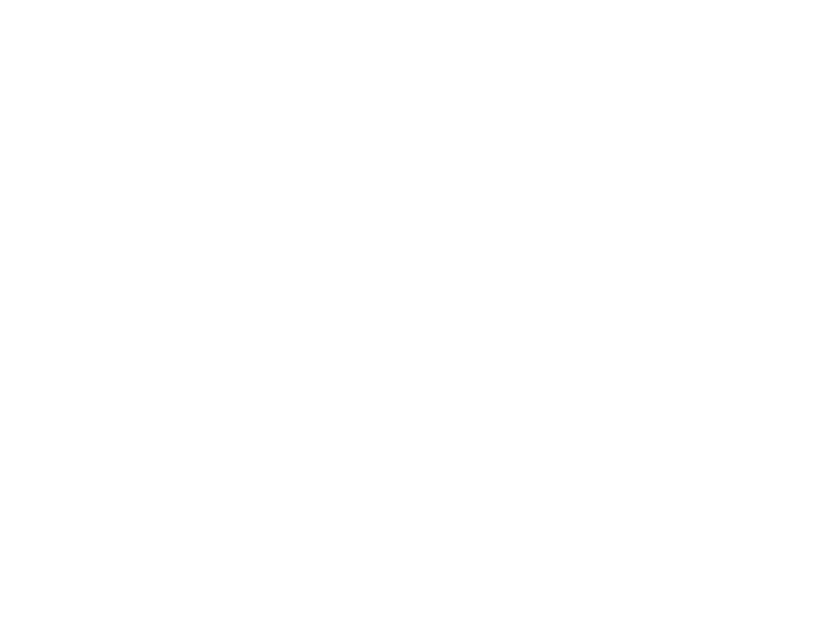
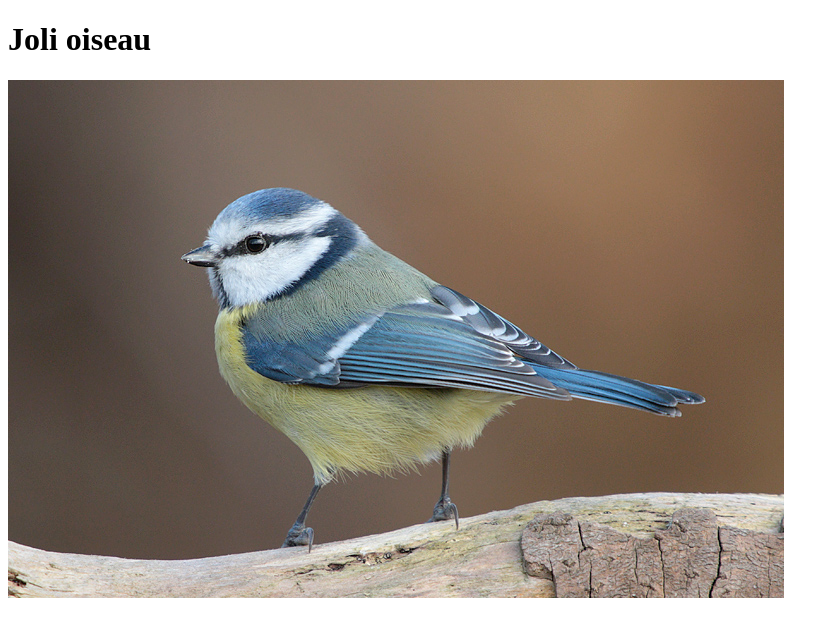
Before and after one commit to souad11/mesange, a plain HTML site: page index.html in a window 1280 px wide. Shown: the whole page, without its empty margins (0-839 px from the left). Drawn offline with Linux system fonts and the light colour scheme.

Commit message:
Ajout photo mesange et titre

```diff
--- a/index.html
+++ b/index.html
@@ -9,5 +9,7 @@
 </style>
 </head>
 <body>
+<h1>Joli oiseau</h1>
+<img src="images/mesange.jpg" alt="Mésange">
 </body>
 </html>
```
Also changed, not shown: images/mesange.jpg (added).
